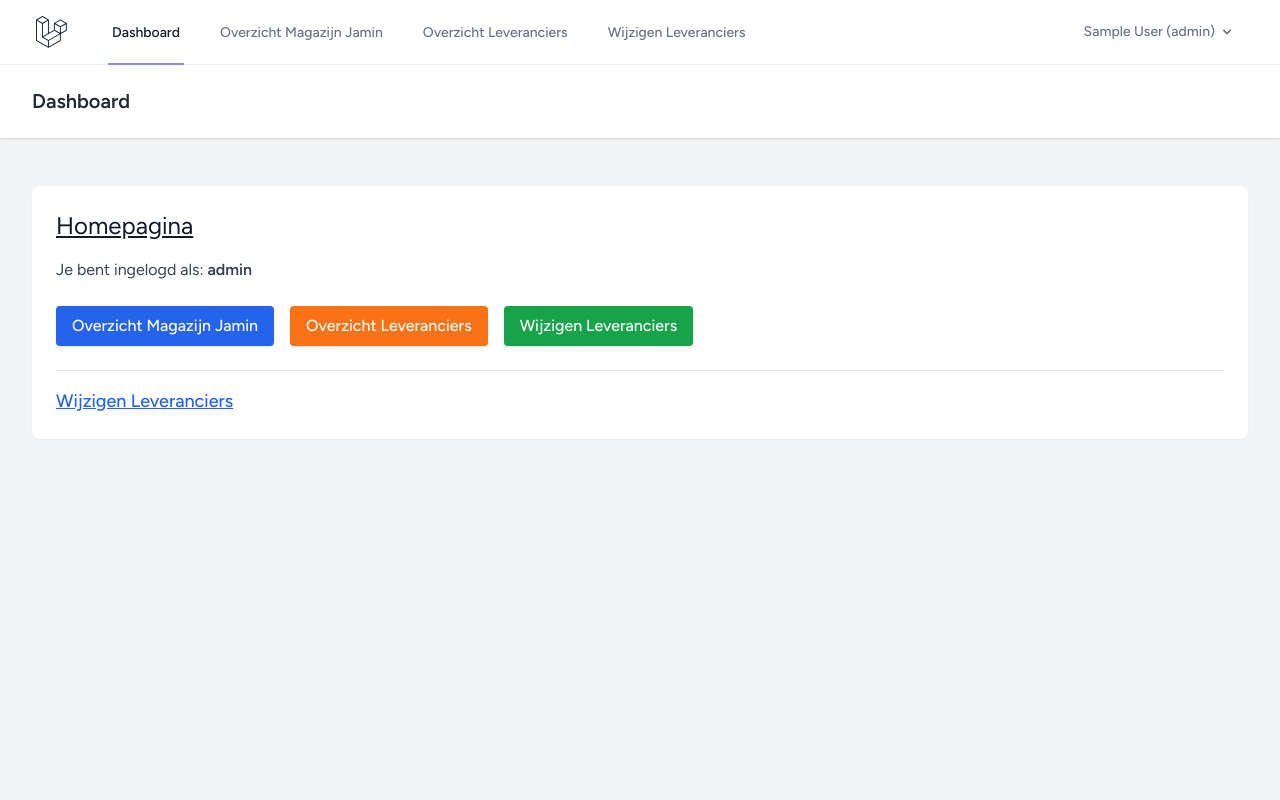
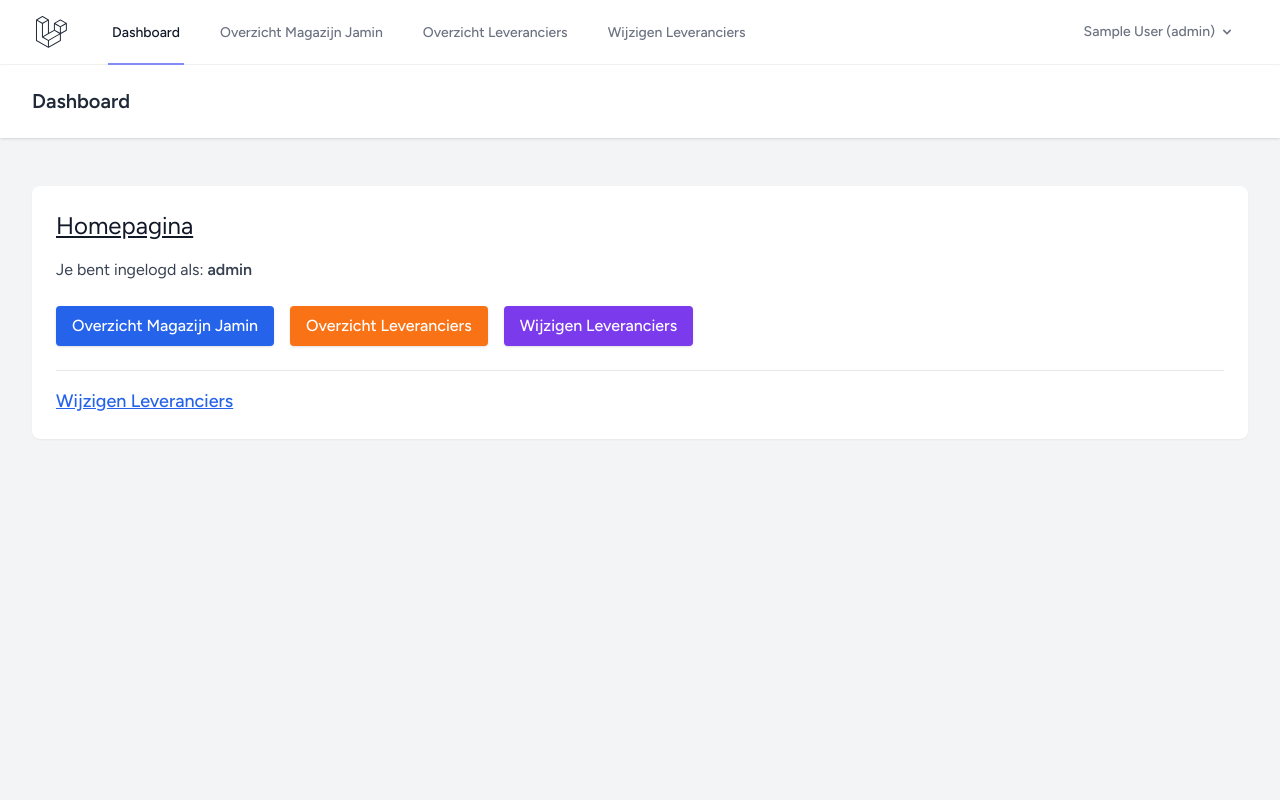
Before and after one commit to Hussein-kadhim/leerjaar-2-p1-laravel, a Laravel app: page /dashboard in a window 1280 px wide. Run offline with Laravel 12, Linux system fonts and the light colour scheme; the visitor is signed in with stand-in values (Sample User, id 1); style sheets or scripts are compiled from the project's sources.

Commit message:
knop wijzigen leveranciers zelfde mooie stijl gegeven als andere knoppen

```diff
--- a/resources/views/dashboard.blade.php
+++ b/resources/views/dashboard.blade.php
@@ -13,13 +13,13 @@
                     <p class="text-base text-gray-700 mb-6">Je bent ingelogd als: <span class="font-semibold">{{ $rol }}</span></p>
 
                     <div class="flex flex-wrap gap-4 items-center">
-                        <a href="{{ route('magazijn.index') }}" class="inline-block bg-blue-600 hover:bg-blue-700 text-white font-medium py-2 px-4 rounded shadow">
+                        <a href="{{ route('magazijn.index') }}" class="inline-block font-medium py-2 px-4 rounded shadow text-white" style="background-color: #2563eb; color: #ffffff;">
                             Overzicht Magazijn Jamin
                         </a>
-                        <a href="{{ route('leverancier.index') }}" class="inline-block text-white font-medium py-2 px-4 rounded shadow" style="background-color: #f97316;">
+                        <a href="{{ route('leverancier.index') }}" class="inline-block font-medium py-2 px-4 rounded shadow text-white" style="background-color: #f97316; color: #ffffff;">
                             Overzicht Leveranciers
                         </a>
-                        <a href="{{ route('leverancier.wijzigen') }}" class="inline-block bg-green-600 hover:bg-green-700 text-white font-medium py-2 px-4 rounded shadow">
+                        <a href="{{ route('leverancier.wijzigen') }}" class="inline-block font-medium py-2 px-4 rounded shadow text-white" style="background-color: #7c3aed; color: #ffffff;">
                             Wijzigen Leveranciers
                         </a>
                     </div>
```
